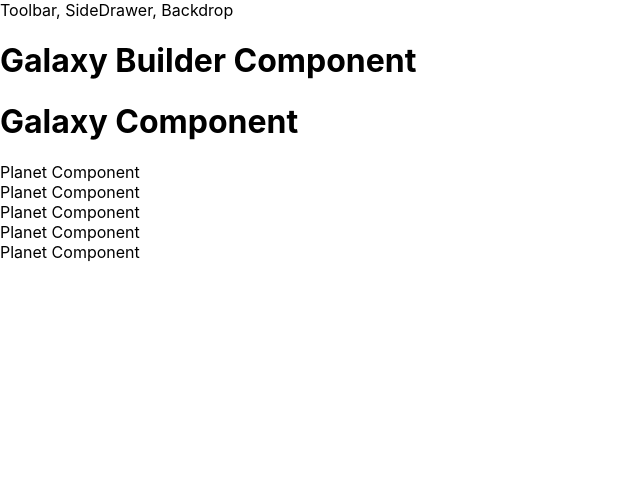
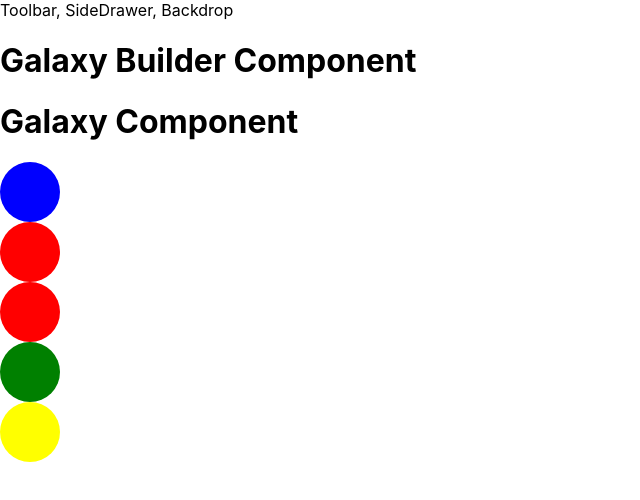
Before and after one commit to mcheng09/react-galaxy-builder, a React app: page / in a window 1280 px wide. Shown: the top 500 px of the page, without its empty margins (0-640 px from the left). Built offline with nearby package versions, Linux system fonts and the light colour scheme.

Commit message:
updates(Planet): imports component style and adds switch case

```diff
--- a/src/components/Galaxy/Planet/Planet.js
+++ b/src/components/Galaxy/Planet/Planet.js
@@ -1,9 +1,33 @@
 import React from 'react';
 
+import style from './Planet.module.css'
+
 const planet = (props) => {
-  return (
-    <div>Planet Component</div>
-  )
+  let planet = null;
+
+  switch(props.type) {
+    case ('mercury'):
+      planet = <div className={style.Mercury}></div>;
+      break;
+
+    case ('mars'):
+      planet = <div className={style.Mars}></div>;
+      break;
+
+    case ('jupiter'):
+      planet = <div className={style.Jupiter}></div>;
+      break;
+
+    case ('saturn'):
+      planet = <div className={style.Saturn}></div>;
+      break;
+
+    default:
+        planet = null;
+  }
+
+  return planet;
+
 }
 
 export default planet;
```
